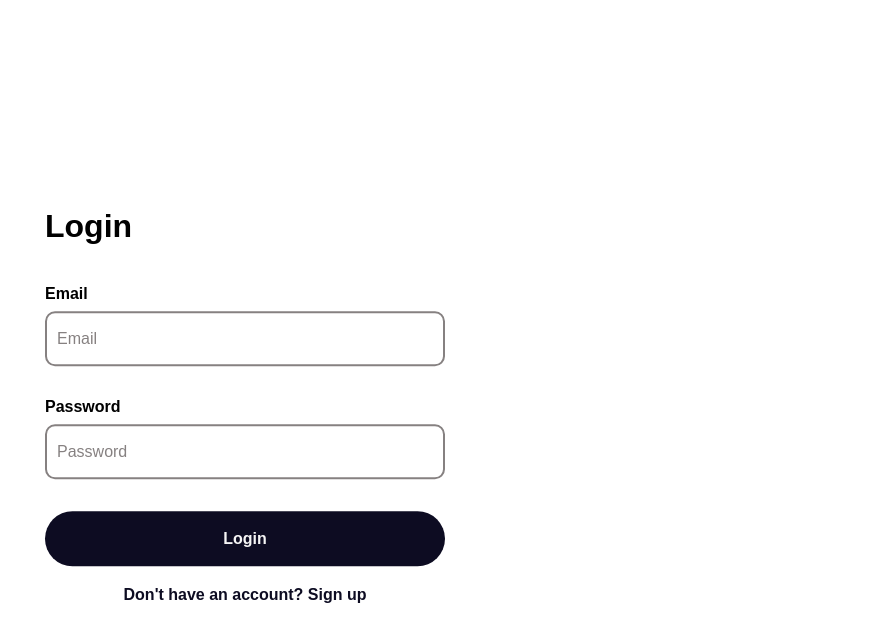
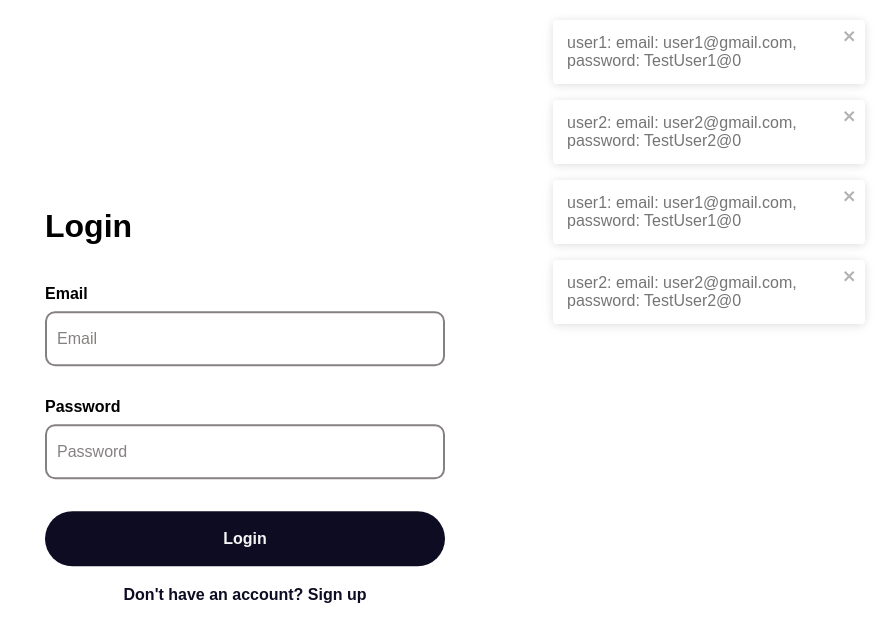
Before and after one commit to sparkz-technology/chat_app, a React (Vite) app in the folder client/: page /login in a window 1280 px wide. Shown: the top 642 px of the page, without its empty margins (395-1280 px from the left). Built offline with nearby package versions, Linux system fonts and the light colour scheme.

Commit message:
user_add

```diff
--- a/client/package.json
+++ b/client/package.json
@@ -26,6 +26,7 @@
     "react-icons": "^4.11.0",
     "react-redux": "^8.1.2",
     "react-router-dom": "^6.16.0",
+    "react-toastify": "^9.1.3",
     "redux": "^4.2.1",
     "socket.io-client": "^4.7.2",
     "styled-components": "^6.0.8",
--- a/client/src/pages/Login.jsx
+++ b/client/src/pages/Login.jsx
@@ -1,9 +1,40 @@
-import LoginForm from "../features/authentication/LoginForm";
+import { useEffect } from 'react';
+import { ToastContainer, toast } from 'react-toastify';
+import LoginForm from '../features/authentication/LoginForm';
+import 'react-toastify/dist/ReactToastify.css';
 
 function Login() {
+  const notify = (user, email, password) => {
+    toast(` ${user}: email: ${email}, password: ${password}`, {
+      position: 'top-right',
+      autoClose: "false", // 5000
+      hideProgressBar: false,
+      closeOnClick: true,
+      pauseOnHover: true,
+      draggable: true,
+      progress: undefined,
+      theme: 'light',
+    });
+  };
+
+  useEffect(() => {
+    notify('user1', 'user1@gmail.com', 'TestUser1@0');
+    notify('user2', 'user2@gmail.com', 'TestUser2@0');
+  }, []);
+
   return (
     <>
       <LoginForm />
+      <ToastContainer
+        position="top-center"
+        autoClose={false}
+        newestOnTop={false}
+        closeOnClick={false}
+        rtl={false}
+        pauseOnFocusLoss
+        draggable
+        theme="light"
+      />
     </>
   );
 }
```
Also changed, not shown: 1 other file (tests, documents, lock files or other folders).
